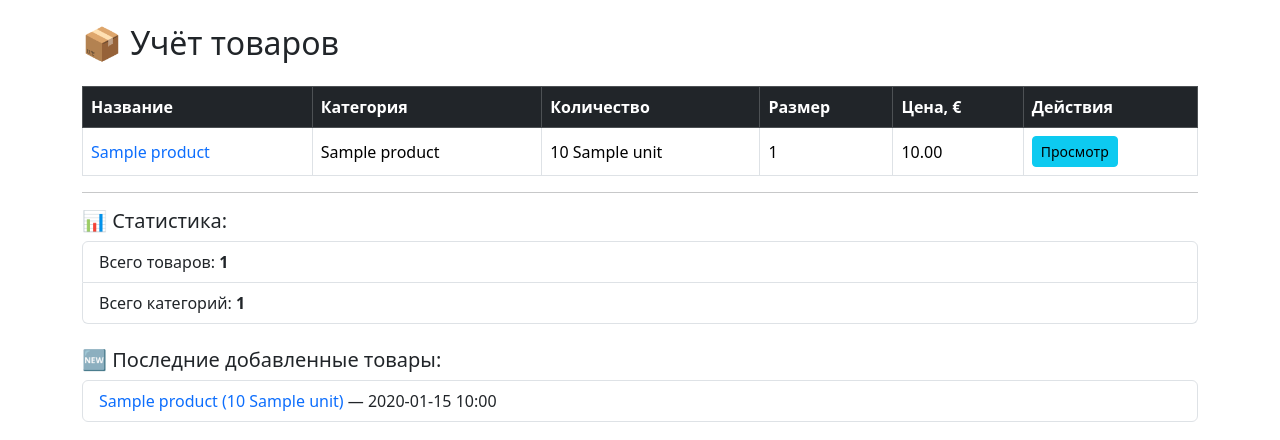
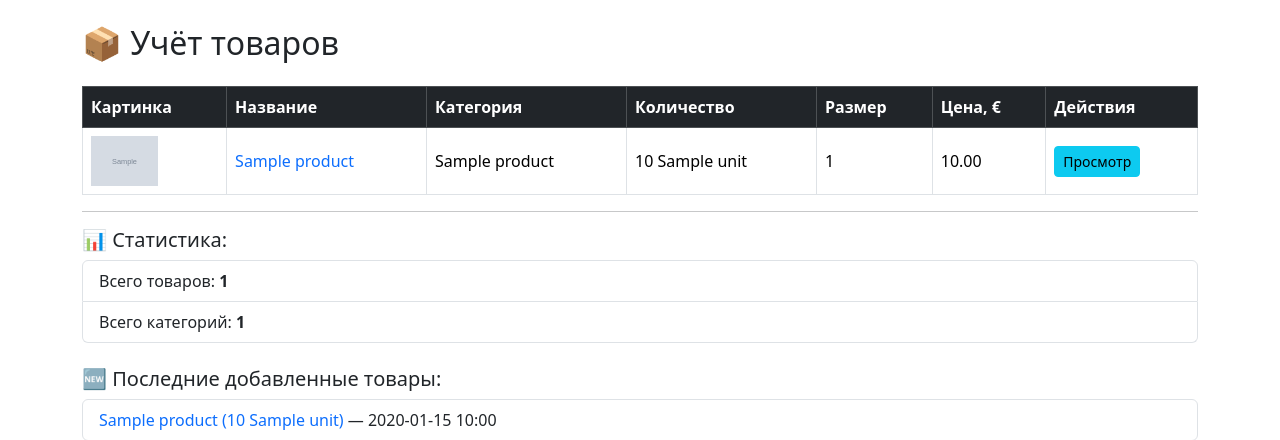
Before and after one commit to NikM19/inventory-app, a Flask app: template templates/index.html in a window 1280 px wide. Shown: the part 56-496 px from the top of the page. Run offline with Flask 3, Linux system fonts and the light colour scheme; the template is opened without the code that fills it: most values are stand-ins (such as "Sample title", 1, 10 or a date in 2020); grey boxes marked "Sample" are stand-in pictures.

Commit message:
Добавлен вывод картинок товаров на главную страницу

```diff
--- a/templates/index.html
+++ b/templates/index.html
@@ -13,6 +13,7 @@
 <table class="table table-bordered align-middle table-hover">
   <thead class="table-dark">
     <tr>
+      <th>Картинка</th>
       <th>Название</th>
       <th>Категория</th>
       <th>Количество</th>
@@ -24,6 +25,13 @@
   <tbody>
     {% for product in products %}
     <tr>
+      <td>
+        {% if product.image_url %}
+          <img src="{{ product.image_url }}" alt="Фото" style="max-height:50px; max-width:80px; object-fit:cover;">
+        {% else %}
+          —
+        {% endif %}
+      </td>
       <td>
         <a href="{{ url_for('view', product_id=product.id) }}" class="text-decoration-none">
           {{ product.name }}
```
